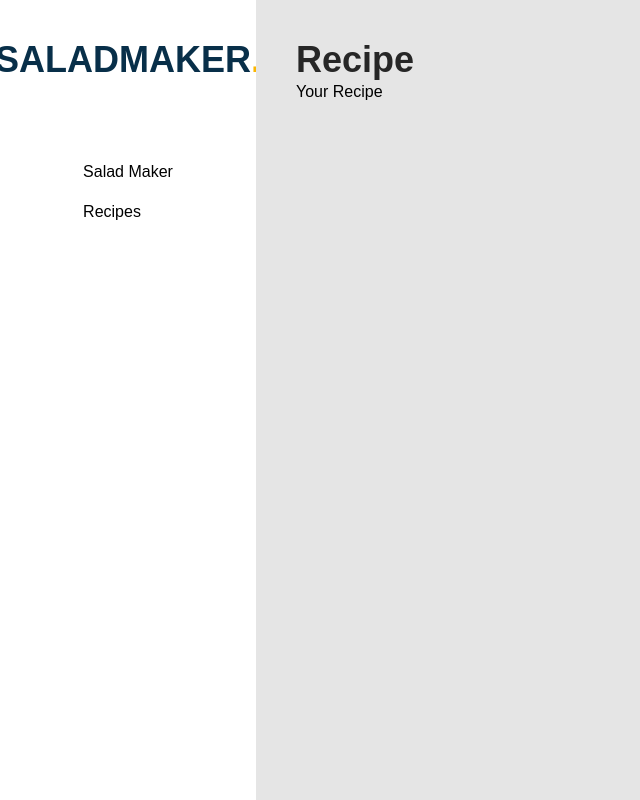
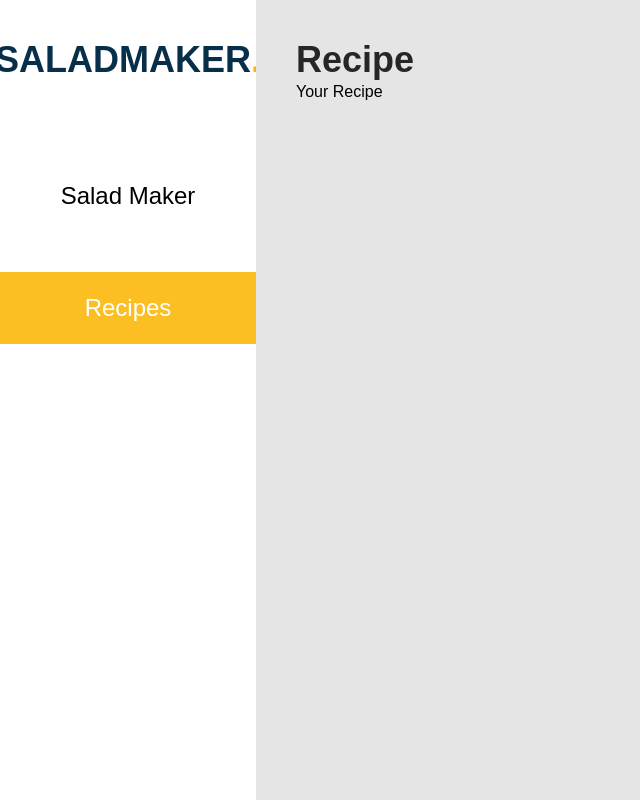
Before and after one commit to jittakan2539/salad-maker, a Next.js app: page /recipes in a window 1280 px wide. Shown: the whole page, without its empty margins (0-640 px from the left). Built offline with nearby package versions, Linux system fonts and the light colour scheme.

Commit message:
start doing recipe card

```diff
--- a/src/app/page.tsx
+++ b/src/app/page.tsx
@@ -136,8 +136,7 @@ export default function Home() {
 				<ul className="space-y-10 flex flex-col items-center">
 					<li>
 						<Link href="/" className="font-medium text-2xl text-slate-500">
-							<div className="bg-amber-400 p-5 px-16 rounded-2xl text-white">
-								{" "}
+							<div className="bg-amber-400 p-5 px-16 rounded-2xl text-white w-72 text-center">
 								Salad Maker
 							</div>
 						</Link>
@@ -147,7 +146,9 @@ export default function Home() {
 							href="/recipes"
 							className="font-medium text-2xl text-slate-500"
 						>
-							Recipes
+							<div className="p-5 px-16 rounded-2xl text-black hover:shadow-md w-72 text-center">
+								Recipes
+							</div>
 						</Link>
 					</li>
 				</ul>
--- a/src/app/recipes/page.tsx
+++ b/src/app/recipes/page.tsx
@@ -3,17 +3,28 @@ import Link from "next/link";
 
 export default function Recipe() {
 	return (
-		<main className="flex">
+		<div className="flex">
 			<nav className="bg-white w-1/5 flex flex-col items-center p-10 overflow-hidden gap-20 sticky top-0 h-screen">
 				<h1 className="font-extrabold text-sky-950 text-4xl">
 					SALADMAKER<span className="text-orange">.</span>
 				</h1>
-				<ul className="space-y-4">
+				<ul className="space-y-10 flex flex-col items-center">
 					<li>
-						<Link href="/">Salad Maker</Link>
+						<Link href="/" className="font-medium text-2xl text-slate-500">
+							<div className="p-5 px-16 rounded-2xl text-black hover:shadow-md w-72 text-center">
+								Salad Maker
+							</div>
+						</Link>
 					</li>
 					<li>
-						<Link href="/recipes">Recipes</Link>
+						<Link
+							href="/recipes"
+							className="font-medium text-2xl text-slate-500"
+						>
+							<div className="bg-amber-400 p-5 px-16 rounded-2xl text-white w-72 text-center">
+								Recipes
+							</div>
+						</Link>
 					</li>
 				</ul>
 			</nav>
@@ -24,6 +35,6 @@ export default function Recipe() {
 					<h2>Your Recipe</h2>
 				</div>
 			</section>
-		</main>
+		</div>
 	);
 }
```
